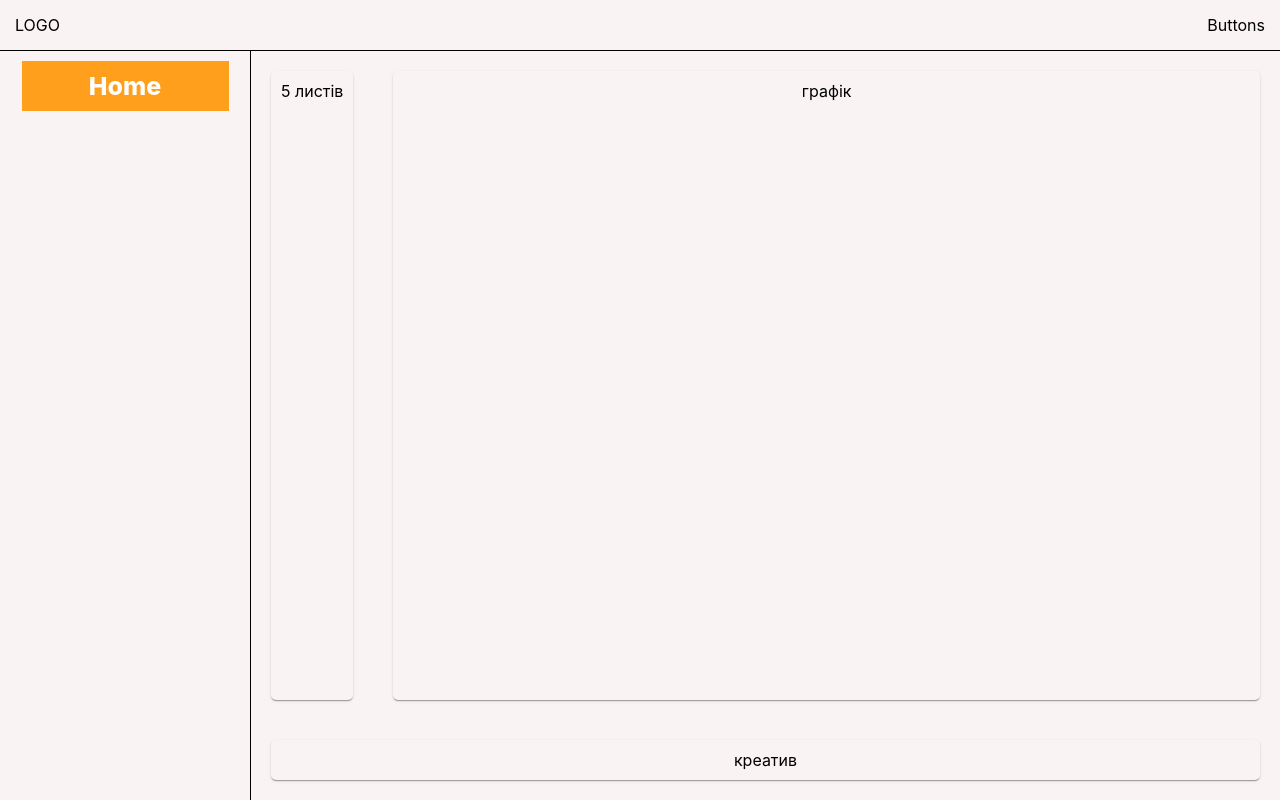
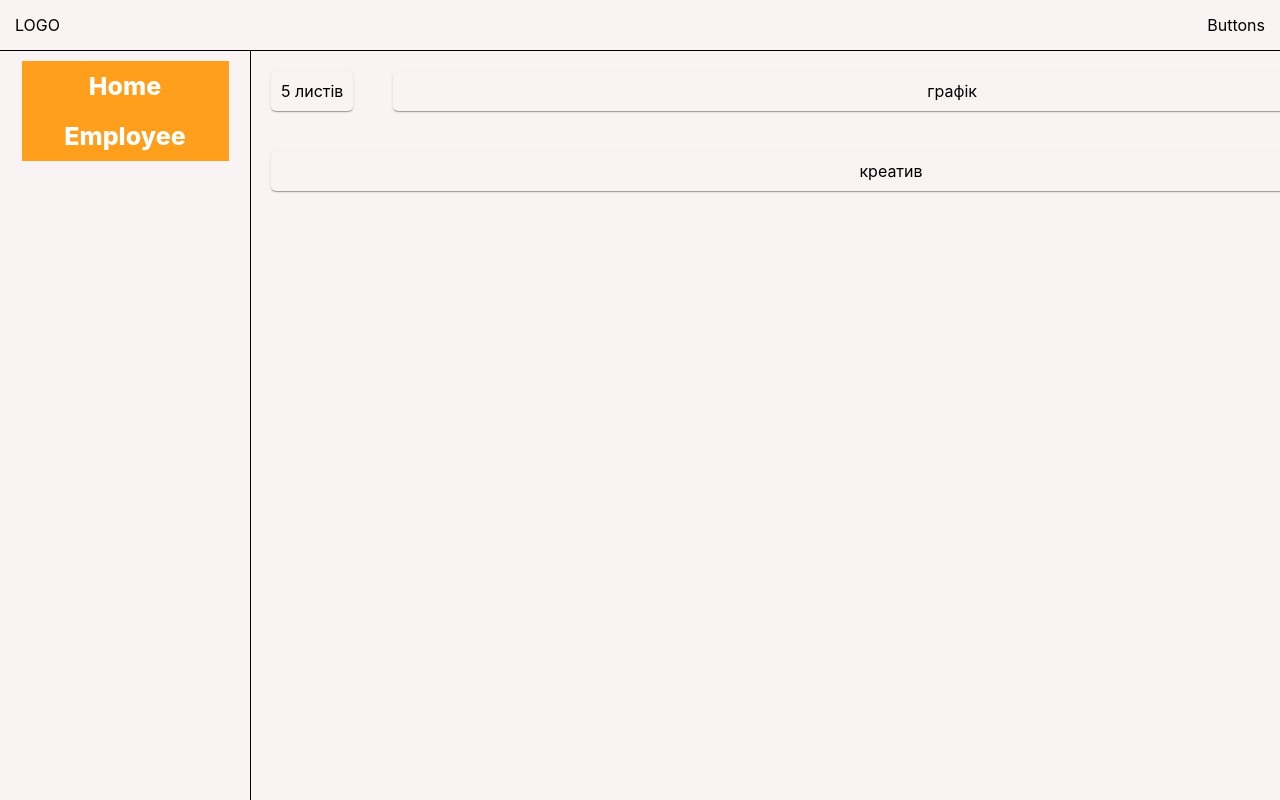
Before and after one commit to OCABOD/ReportSiteFromACOBOD, a React (Create React App) app: page / in a window 1280 px wide. Built offline with nearby package versions, Linux system fonts and the light colour scheme.

Commit message:
Aded cards

```diff
--- a/src/App.css
+++ b/src/App.css
@@ -29,3 +29,9 @@
 .App-link {
   color: #61dafb;
 }
+
+.content{
+  overflow-y: auto;
+  max-width: 100%;
+  max-height: 100%;
+}
--- a/src/App.tsx
+++ b/src/App.tsx
@@ -1,9 +1,10 @@
 import React from 'react';
 import Home from './components/home/Home'
+import Employee from './components/employee/Employee'
 import Layout from './components/layout/Layout';
 import { BrowserRouter } from 'react-router-dom';
 import { Switch, Route } from 'react-router-dom'
-import { HOME } from './route/Routes';
+import { EMPLOYEE, HOME } from './route/Routes';
 
 import './App.css';
 
@@ -13,14 +14,16 @@ function App() {
     <BrowserRouter>
       <div className="App">
         <Layout>
+          <div className="content">
           <Switch>
             <Route exact path={HOME}>
               <Home/>
             </Route>
-            <Route path={"/1"}>
-              <div />
+            <Route path={EMPLOYEE}>
+              <Employee />
             </Route>
           </Switch>
+          </div>
         </Layout>
       </div>
     </BrowserRouter>
--- a/src/components/card/Card.tsx
+++ b/src/components/card/Card.tsx
@@ -2,7 +2,7 @@ import React from 'react'
 import './card.scss'
 interface IProps {
 children:React.ReactNode;
-class:string;
+class?:string;
 }
 export default function Card(props:IProps){
     return(<div className={'card '+props.class}>{props.children}</div>)
--- /dev/null
+++ b/src/components/employee/Employee.tsx
@@ -0,0 +1,26 @@
+import React from 'react';
+import { Link } from 'react-router-dom';
+
+import './employee.scss';
+import EmployeeCard from './EmployeeCard';
+
+interface IProps {
+
+}
+
+interface IState {
+
+}
+
+export default class Employee extends React.Component<IProps, IState> {
+
+	render() {
+		return (
+			<div className ="employee-content">
+                {Array.from({length: 10}, (_, i) => i + 1).map(item =>(
+                    <EmployeeCard></EmployeeCard>
+                ))}
+			</div>
+		)
+	}
+}
--- /dev/null
+++ b/src/components/employee/EmployeeCard.tsx
@@ -0,0 +1,25 @@
+import React from 'react';
+import Card  from '../card/Card';
+
+import './employee.scss';
+
+interface IProps {
+
+}
+
+interface IState {
+
+}
+
+export default class EmployeeCard extends React.Component<IProps, IState> {
+
+	render() {
+		return (
+			<div>
+                <Card>
+                    Name
+                </Card>
+			</div>
+		)
+	}
+}
--- /dev/null
+++ b/src/components/employee/employee.scss
@@ -0,0 +1,7 @@
+.employee-content{
+    display: flex;
+    flex-direction: row;
+    flex-wrap: wrap;
+    align-items: center;
+    justify-content: space-between;
+}
--- a/src/route/Routes.ts
+++ b/src/route/Routes.ts
@@ -1 +1,2 @@
 export const HOME = "/";
+export const EMPLOYEE = "/employee";
--- a/src/route/SidebarRoutes.ts
+++ b/src/route/SidebarRoutes.ts
@@ -1,8 +1,12 @@
-import { HOME } from "./Routes"
+import { EMPLOYEE, HOME } from "./Routes"
 
 export const Routes: ISidebarButton[] = [
 	{
 		buttonText: 'Home',
 		path: HOME
+	},
+	{
+		buttonText: "Employee",
+		path: EMPLOYEE
 	}
 ]
```
